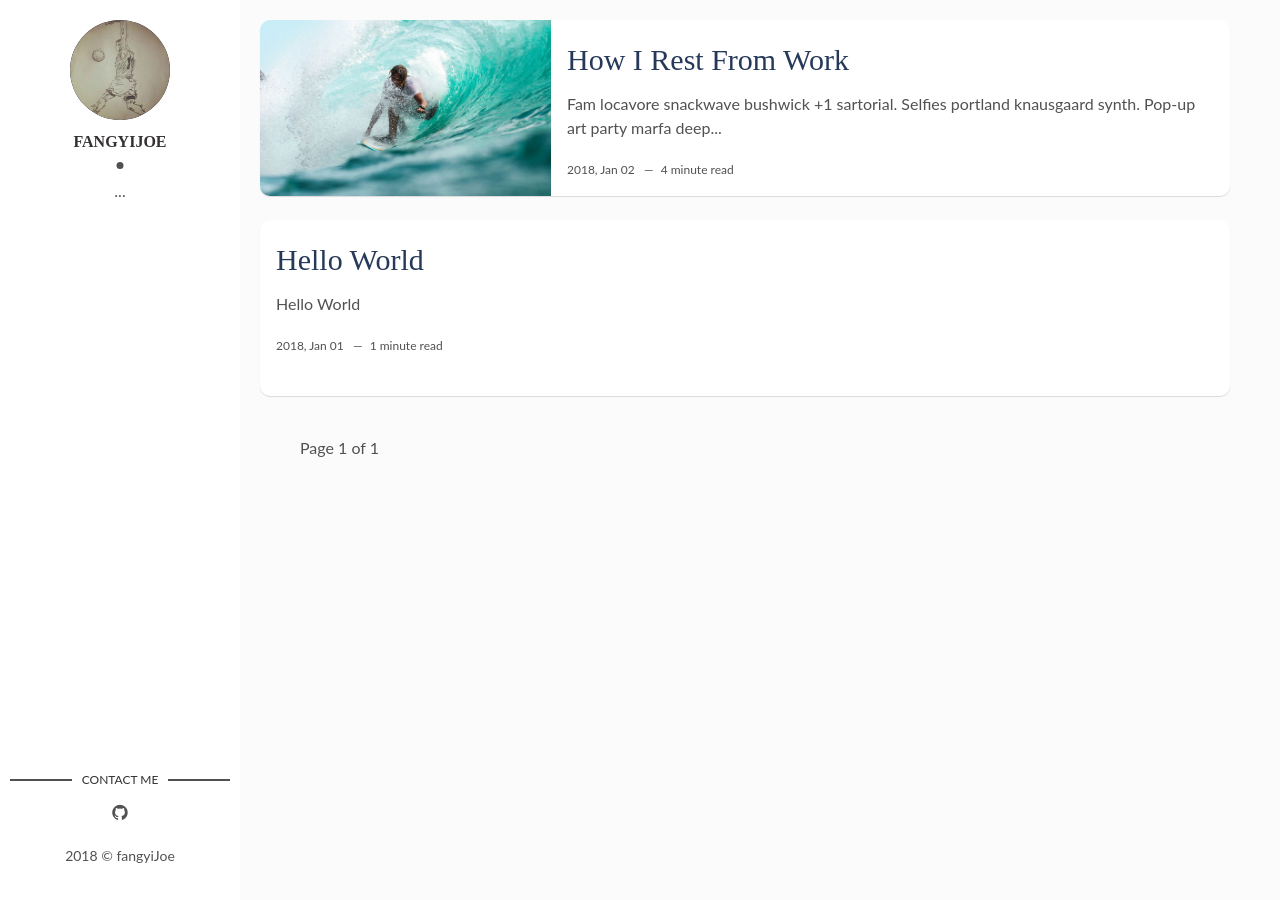
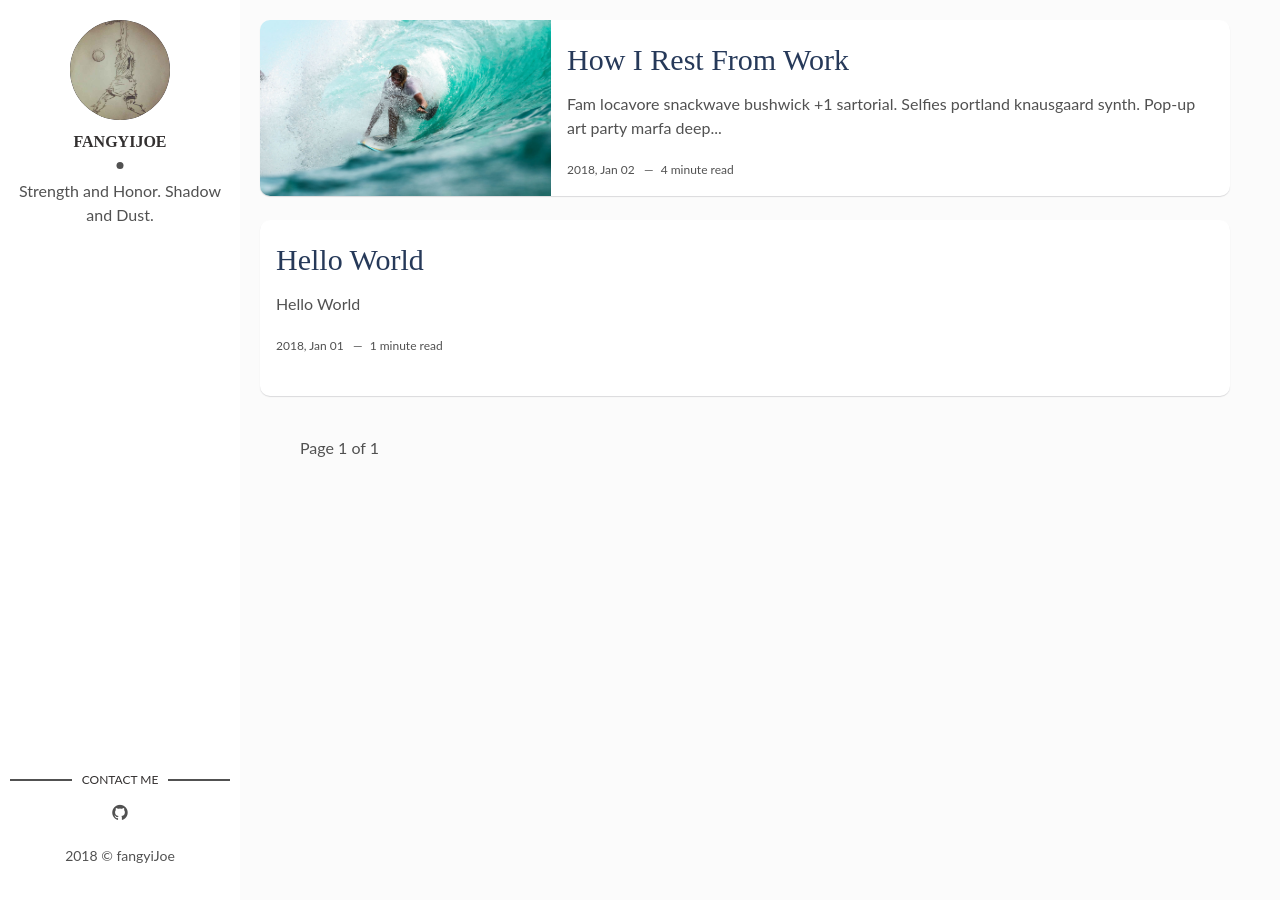
Before and after one commit to csy-fangyi/csy-fangyi.github.io, a Jekyll site: the page built from index.html, in a window 1280 px wide. Built offline with Jekyll 4.4.1, drawn with Linux system fonts in a browser that asks for light colours; the list of posts is cut into pages by our own code.

Commit message:
update title

```diff
--- a/_config.yml
+++ b/_config.yml
@@ -8,7 +8,7 @@ site-twitter: #if your site has a twitter account, enter it here
 # Author Settings
 author: fangyiJoe
 author-img: slam.JPG
-about-author: "..."
+about-author: "Strength and Honor. Shadow and Dust."
 github: fangyi-chuangcache
 
 # Build Settings
```
